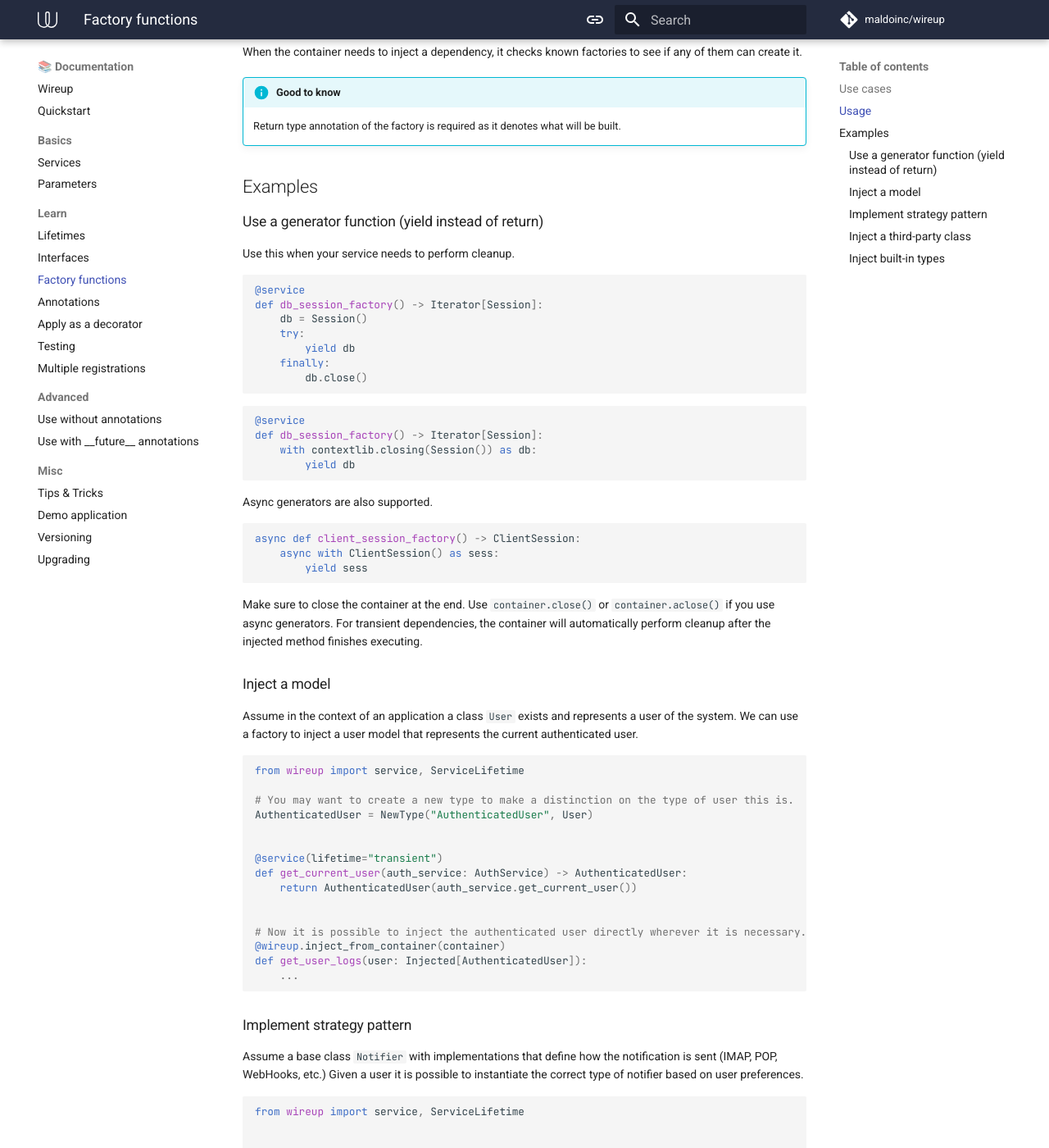
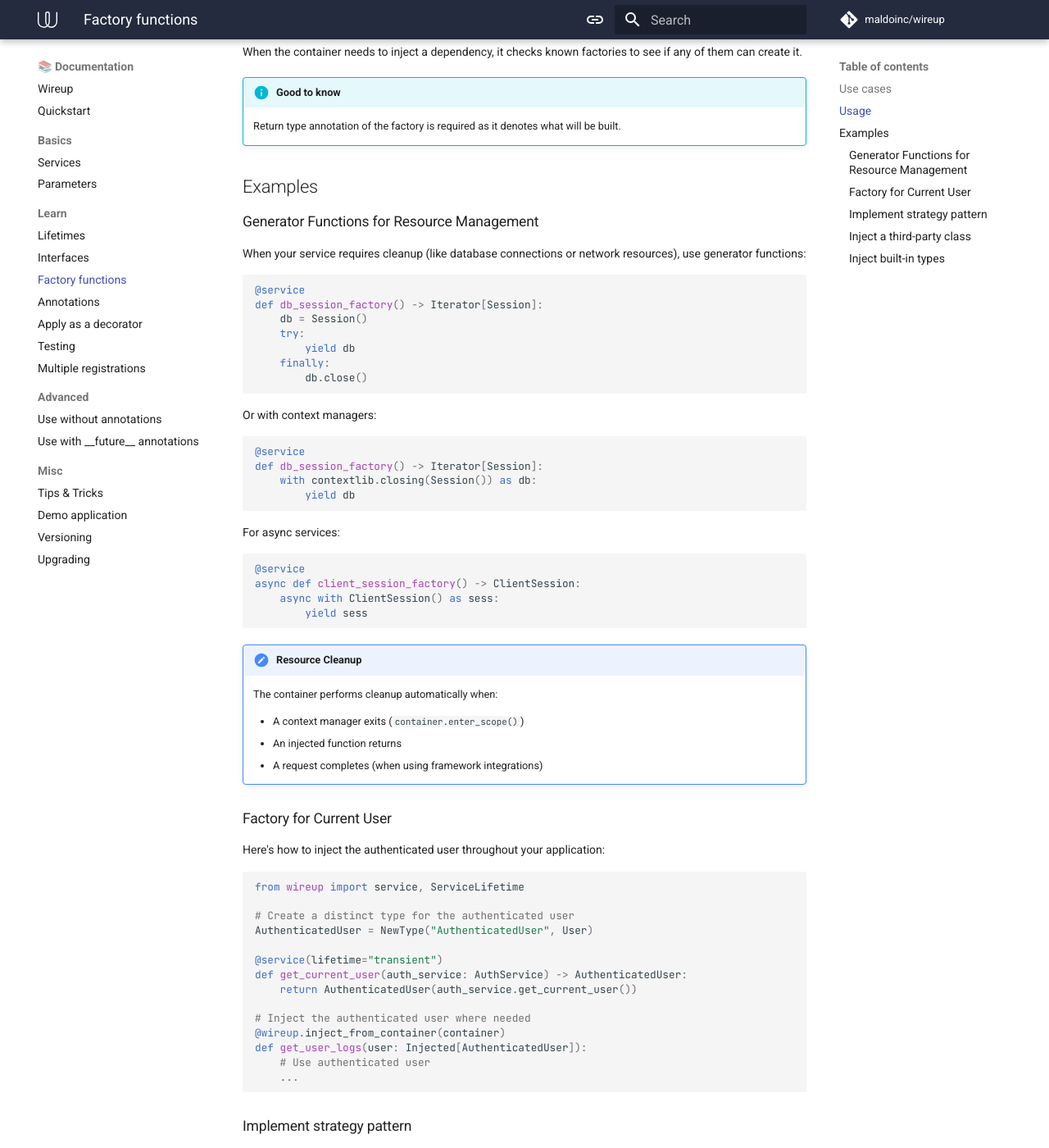
Before and after one commit to maldoinc/wireup, an MkDocs documentation site: the page built from docs/pages/factory_functions.md, in a window 1280 px wide and 1400 px high, scrolled down 591 px. Shown: the whole window at 82% size. Built offline with MkDocs 1.6.1 and Material for MkDocs 9.7.7, drawn with Linux system fonts in a browser that asks for light colours; comment, search, counter and statistics services are not loaded; the version menu is left out.

Commit message:
Update docs

````diff
--- a/docs/pages/factory_functions.md
+++ b/docs/pages/factory_functions.md
@@ -24,10 +24,9 @@ When the container needs to inject a dependency, it checks known factories to se
 
 ## Examples
 
+### Generator Functions for Resource Management
 
-### Use a generator function (yield instead of return)
-
-Use this when your service needs to perform cleanup.
+When your service requires cleanup (like database connections or network resources), use generator functions:
 
 ```python
 @service
@@ -39,6 +38,7 @@ def db_session_factory() -> Iterator[Session]:
         db.close()
 ```
 
+Or with context managers:
 ```python
 @service
 def db_session_factory() -> Iterator[Session]:
@@ -46,35 +46,39 @@ def db_session_factory() -> Iterator[Session]:
         yield db
 ```
 
-Async generators are also supported.
+For async services:
 ```python
+@service
 async def client_session_factory() -> ClientSession:
     async with ClientSession() as sess:
         yield sess
 ```
 
-Make sure to close the container at the end. Use `container.close()` or `container.aclose()` if you use async generators. For transient dependencies, the container will automatically perform cleanup after the injected method finishes executing.
+!!! note "Resource Cleanup"
+    The container performs cleanup automatically when:
 
-### Inject a model
+    * A context manager exits (`container.enter_scope()`)
+    * An injected function returns
+    * A request completes (when using framework integrations)
 
-Assume in the context of an application a class `User` exists and represents a user of the system.
-We can use a factory to inject a user model that represents the current authenticated user.
+### Factory for Current User
+
+Here's how to inject the authenticated user throughout your application:
 
 ```python
 from wireup import service, ServiceLifetime
 
-# You may want to create a new type to make a distinction on the type of user this is.
+# Create a distinct type for the authenticated user
 AuthenticatedUser = NewType("AuthenticatedUser", User)
-
 
 @service(lifetime="transient")
 def get_current_user(auth_service: AuthService) -> AuthenticatedUser:
     return AuthenticatedUser(auth_service.get_current_user())
 
-
-# Now it is possible to inject the authenticated user directly wherever it is necessary.
+# Inject the authenticated user where needed
 @wireup.inject_from_container(container)
 def get_user_logs(user: Injected[AuthenticatedUser]):
+    # Use authenticated user
     ...
 ```
 
````
Also changed, not shown: docs/pages/testing.md (+0 -3 lines).
